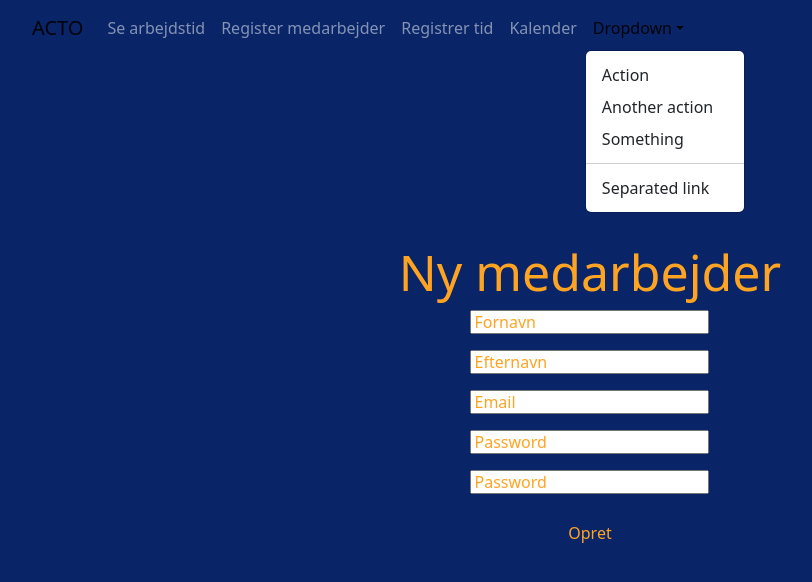
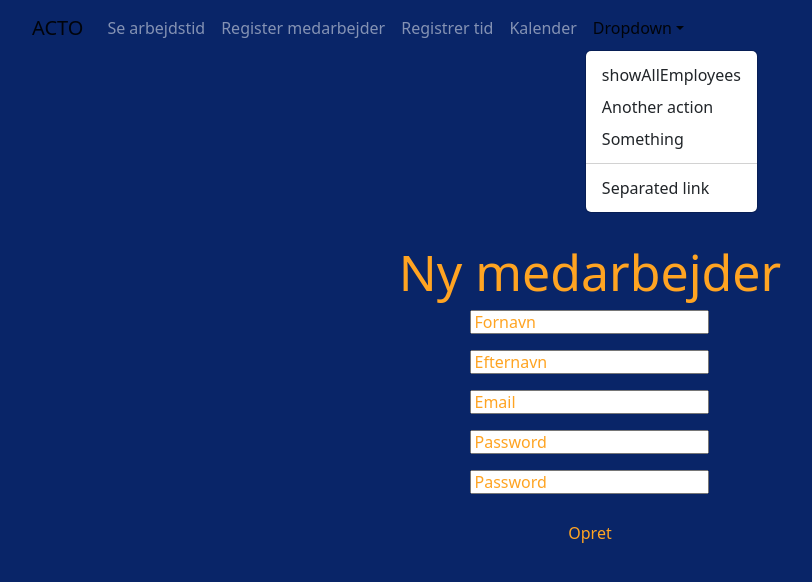
Before and after one commit to Kennlf/TimeRegistration, a React (Vite) app in the folder frontend/TimeRegistrationFE/: page /register in a window 1280 px wide. Both pictures are taken after a click on the button "Dropdown". Shown: the top 582 px of the page, without its empty margins (50-862 px from the left). Built offline with nearby package versions, Linux system fonts and the light colour scheme.

Commit message:
added new function to Navbar

```diff
--- a/frontend/TimeRegistrationFE/src/components/NavBar/Navibar.jsx
+++ b/frontend/TimeRegistrationFE/src/components/NavBar/Navibar.jsx
@@ -21,7 +21,7 @@ const NaviBar = () =>{
                 <Nav.Link href="registerTime">Registrer tid</Nav.Link>
                 <Nav.Link href='Calendar'>Kalender</Nav.Link>
                 <NavDropdown title="Dropdown" id="basic-nav-dropdown">
-                  <NavDropdown.Item href="#action/3.1">Action</NavDropdown.Item>
+                  <NavDropdown.Item href="showAllEmployees">showAllEmployees</NavDropdown.Item>
                   <NavDropdown.Item href="#action/3.2">
                     Another action
                   </NavDropdown.Item>
```
